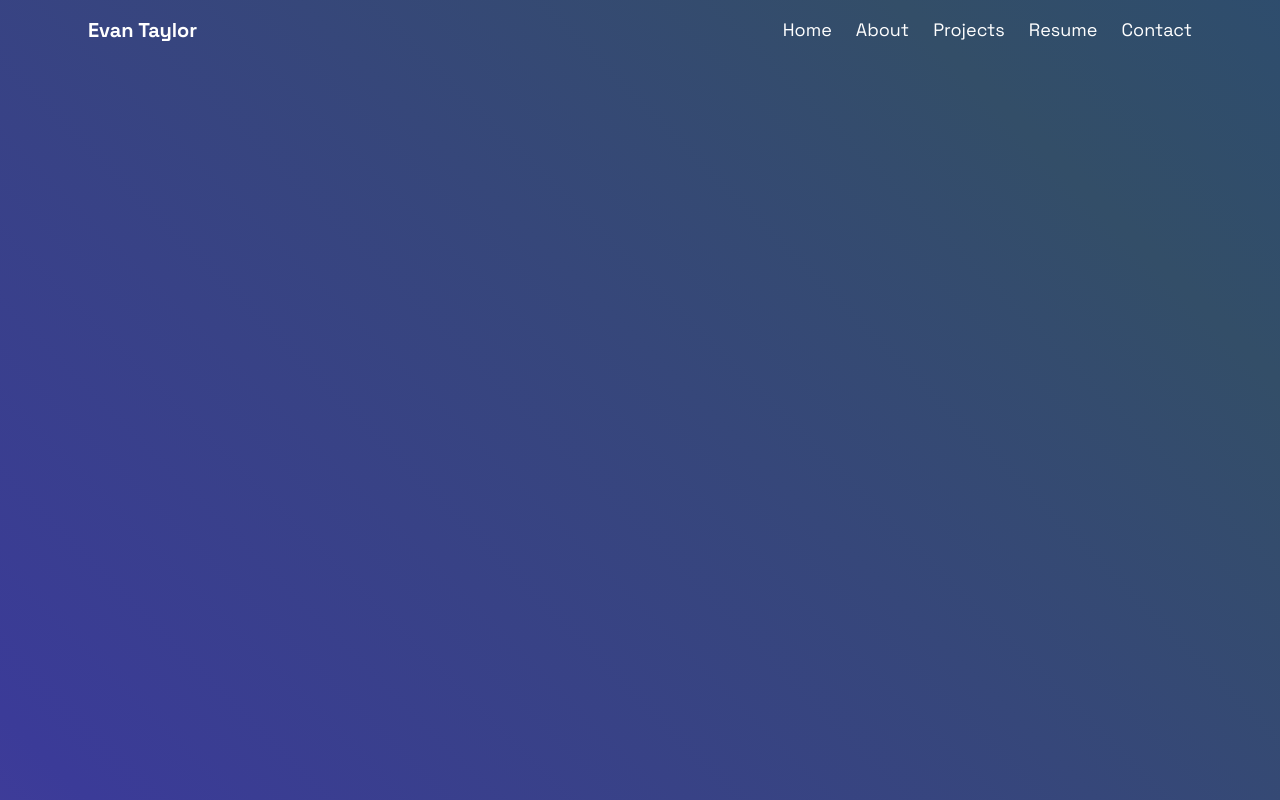
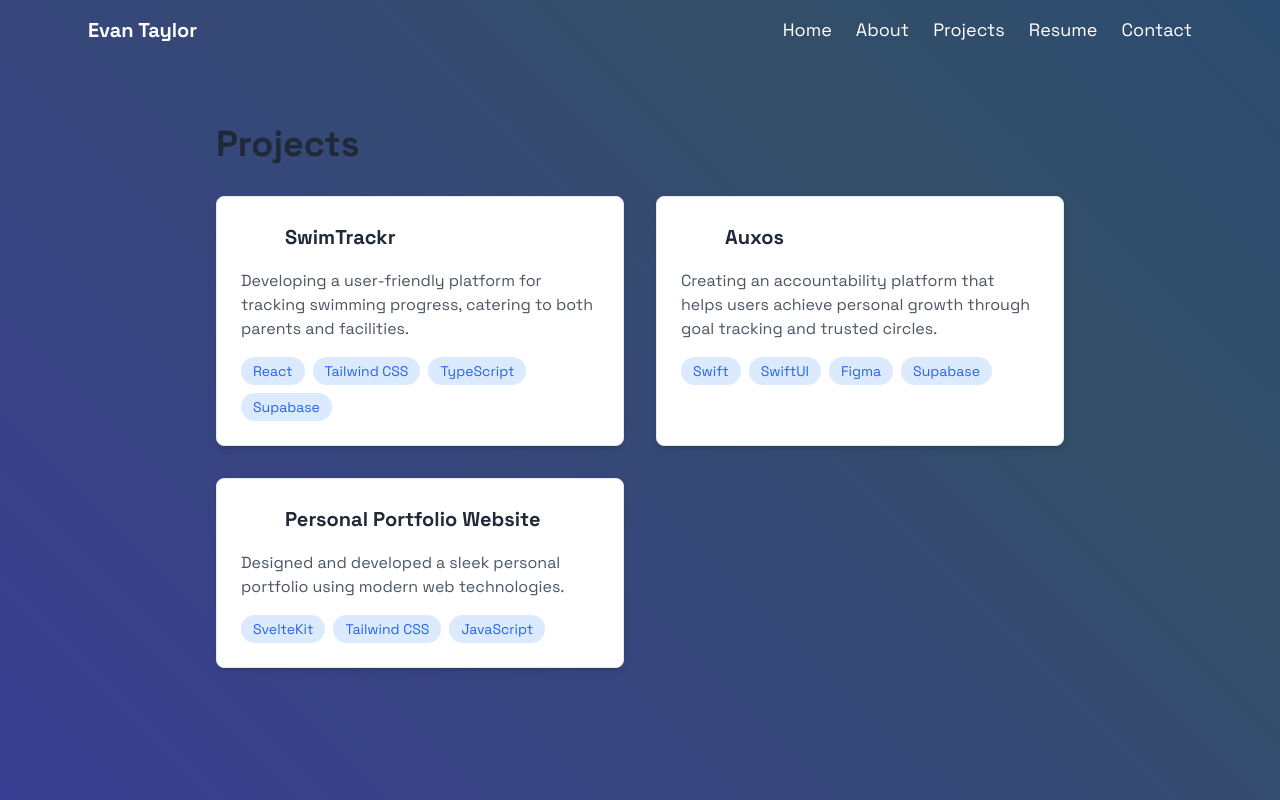
Before and after one commit to evan-taylor/Website, a SvelteKit app: page /projects in a window 1280 px wide. Shown: the top 800 px of the page. Built offline with nearby package versions, Linux system fonts and the light colour scheme.

Commit message:
Update projects page to resolve errors

```diff
--- a/src/routes/+page.svelte
+++ b/src/routes/+page.svelte
@@ -16,7 +16,7 @@
       id: "auxos",
       title: "Auxos",
       description: "Creating an accountability platform that helps users achieve personal growth through goal tracking and trusted circles.",
-      tech: ["React", "Node.js", "Express", "Supabase"],
+      tech: ["Swift", "SwiftUI", "Figma", "Supabase"],
       icon: Users,
       link: "https://www.auxos.app/"
     },
--- a/src/routes/projects/+page.svelte
+++ b/src/routes/projects/+page.svelte
@@ -3,14 +3,14 @@
   import AOS from "aos";
   import "aos/dist/aos.css"; // Import AOS styles
 
-  import { Code, Terminal, Database, Sparkles } from "lucide-svelte";
+  import { Code, Activity, Users } from "lucide-svelte";
 
   const projects = [
     {
       id: "swimtrackr",
       title: "SwimTrackr",
       description:
-        "Developed a user-friendly platform for tracking swimming progress, catering to both parents and facilities.",
+        "Developing a user-friendly platform for tracking swimming progress, catering to both parents and facilities.",
       tech: ["React", "Tailwind CSS", "TypeScript", "Supabase"],
       icon: Activity,
       link: "https://www.swimtrackr.app/"
@@ -19,8 +19,8 @@
       id: "auxos",
       title: "Auxos",
       description:
-        "Created an accountability platform that helps users achieve personal growth through goal tracking and trusted circles.",
-      tech: ["React", "Node.js", "Express", "Supabase"],
+        "Creating an accountability platform that helps users achieve personal growth through goal tracking and trusted circles.",
+      tech: ["Swift", "SwiftUI", "Figma", "Supabase"],
       icon: Users,
       link: "https://www.auxos.app/"
     },
@@ -53,11 +53,13 @@
       <div
         class="bg-white dark:bg-gray-800 rounded-lg shadow-md p-6 border border-gray-200 dark:border-gray-700"
         data-aos="fade-up"
-        data-aos-delay="{index * 200}"
+        data-aos-delay={index * 200}
       >
         <div class="flex items-center gap-3 mb-4">
           <project.icon class="w-8 h-8 text-blue-600" />
-          <h3 class="text-xl font-bold text-gray-800 dark:text-white">{project.title}</h3>
+          <h3 class="text-xl font-bold text-gray-800 dark:text-white">
+            <a href={project.link} target="_blank" class="hover:underline">{project.title}</a>
+          </h3>
         </div>
         <p class="text-gray-600 dark:text-gray-300">{project.description}</p>
         <div class="flex flex-wrap gap-2 mt-4">
```
